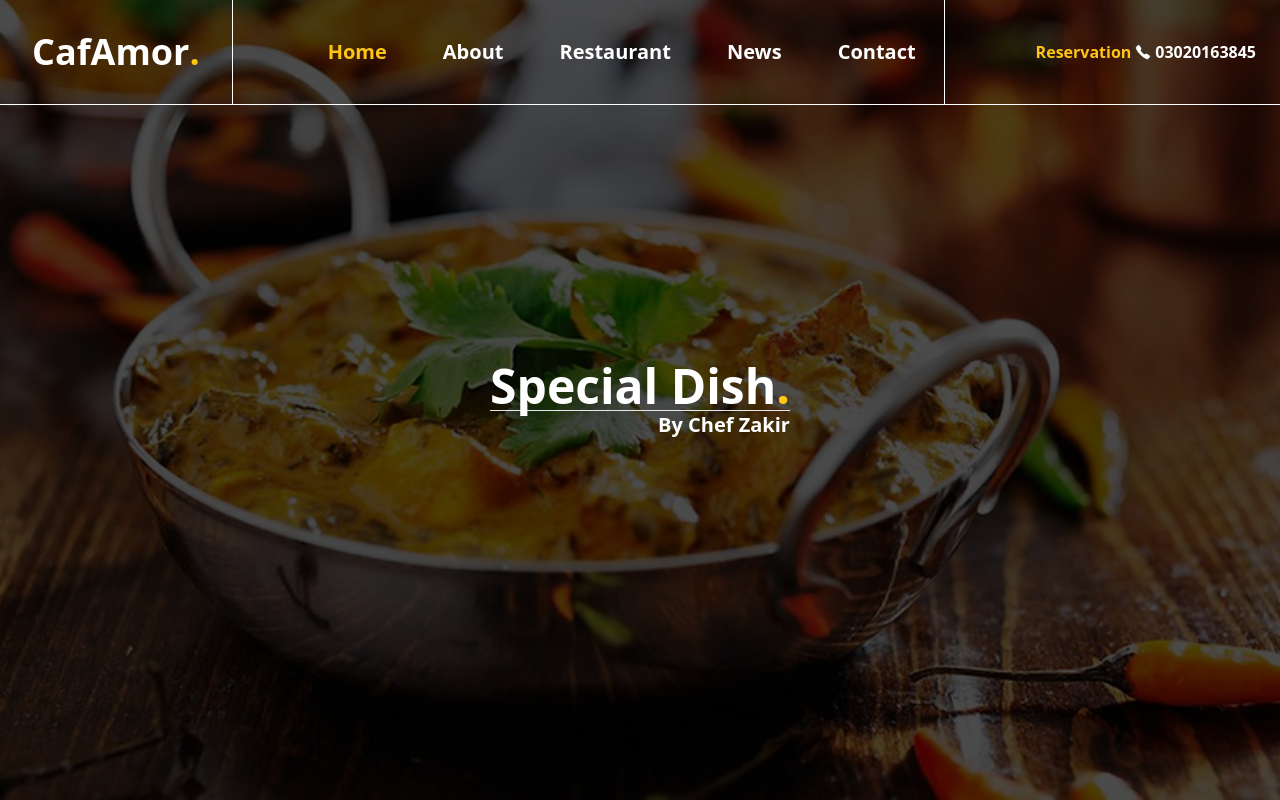
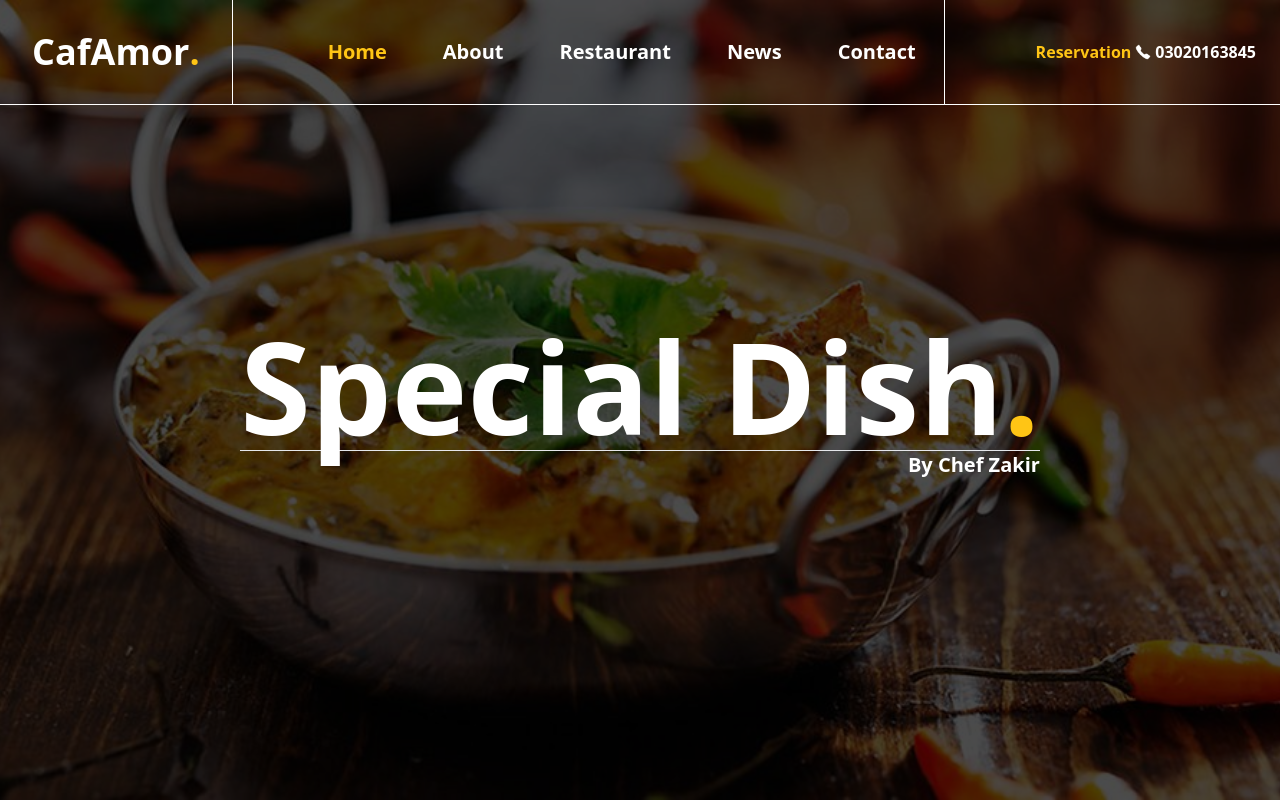
Before and after one commit to HAMMAS-SALEEM/CafAmor-React, a React (Vite) app: page / in a window 1280 px wide. Built offline with nearby package versions, Linux system fonts and the light colour scheme.

Commit message:
Fix Hero

```diff
--- a/src/components/intro/hero/Hero.jsx
+++ b/src/components/intro/hero/Hero.jsx
@@ -4,7 +4,7 @@ const Hero = () => {
   return (
     <div className="relative bg-[url('./assets/home.jpg')] bg-no-repeat bg-cover bg-center h-screen w-full flex justify-center items-center">
       <div className='overlay absolute top-0 bottom-0 left-0 right-0 opacity-70 bg-black' />
-        <h1 className='text-center m-auto text-5xl z-10'>
+        <h1 className='text-center m-auto text-5xl md:text-7xl lg:text-9xl z-10'>
           <span className='text-white font-bold'>Special Dish</span>
           <span className='text-[#ffc515] font-bold'>.</span>
           <hr />
--- a/src/components/navbar/reservation/Reservation.jsx
+++ b/src/components/navbar/reservation/Reservation.jsx
@@ -3,7 +3,7 @@ import phone from '../../../assets/phone.png'
 
 const Reservation = () => {
   return (
-    <div className='xs:hidden sm:hidden md:hidden lg:flex justify-center items-center p-6 gap-1'>
+    <div className='xs:hidden sm:hidden md:hidden lg:flex items-center p-6 gap-1'>
       <span className='text-[#ffc515] font-bold'>Reservation</span>
       <img src={phone} alt='phone' className='w-4 h-4' />
       <span className='text-white font-bold'>03020163845</span>
```
